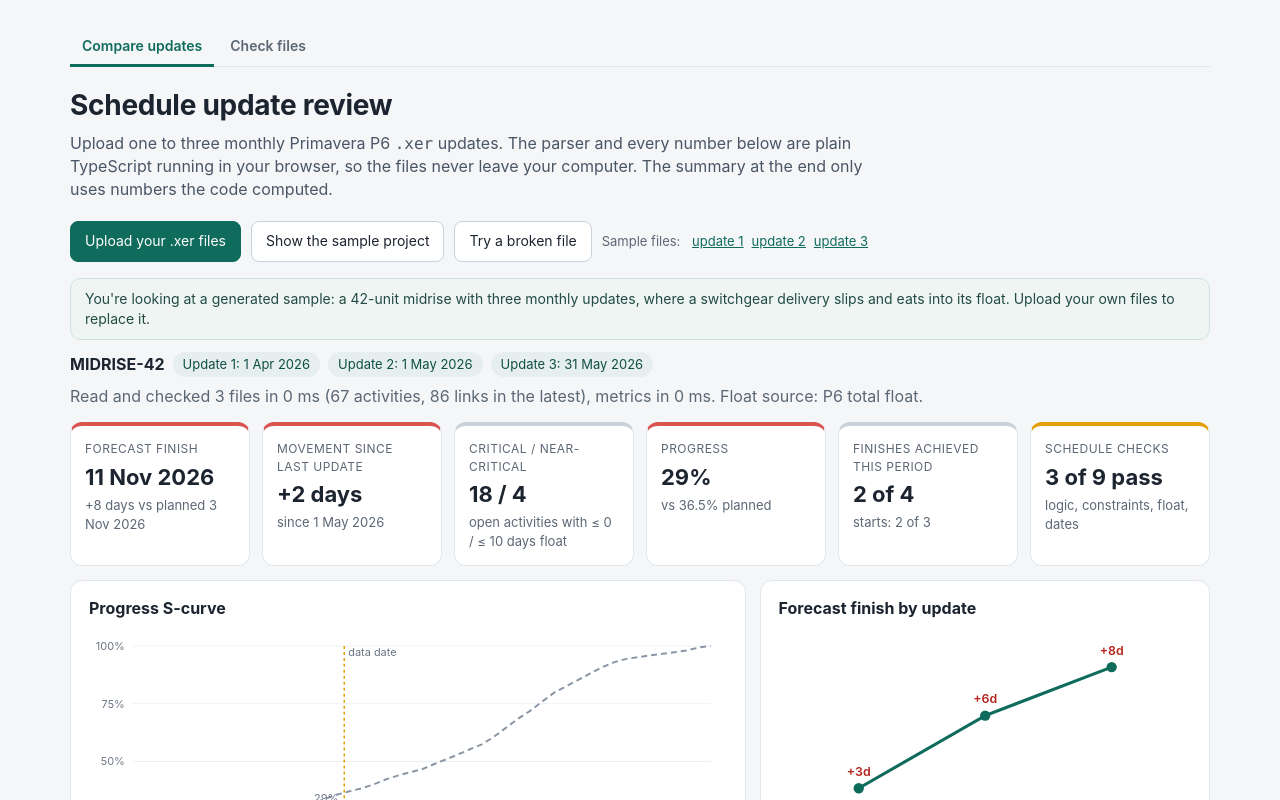
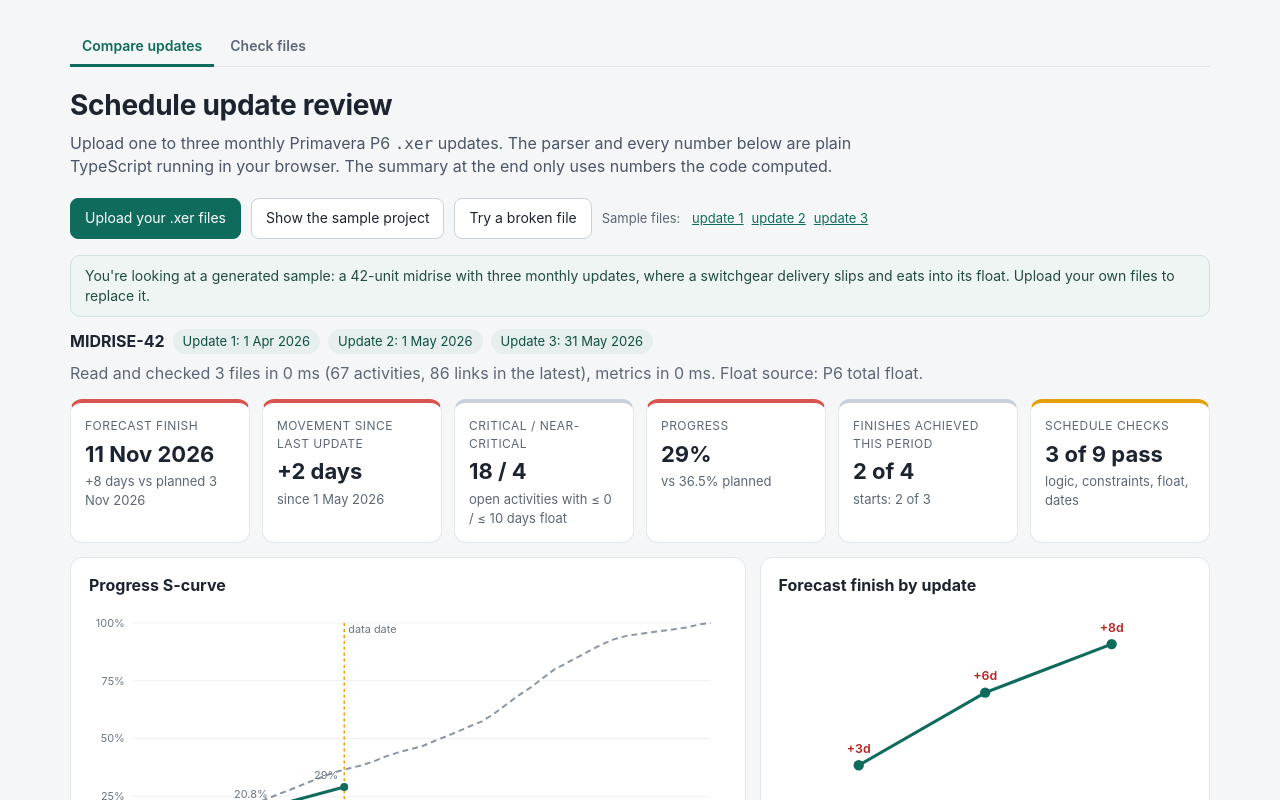
Before and after one commit to syednabilashraf/p6-xer-insights, a React (Vite) app: page / in a window 1280 px wide. Shown: the top 800 px of the page. Built offline with nearby package versions, Linux system fonts and the light colour scheme.

Commit message:
drop the files never leave your computer line from both tabs and the readme

```diff
--- a/src/App.tsx
+++ b/src/App.tsx
@@ -148,7 +148,7 @@ function CompareMode() {
           <h1>Schedule update review</h1>
           <p className="lede">
             Upload one to three monthly Primavera P6 <code>.xer</code> updates. The parser and every number below are plain
-            TypeScript running in your browser, so the files never leave your computer. The summary at the end only uses
+            TypeScript running in your browser. The summary at the end only uses
             numbers the code computed.
           </p>
         </div>
--- a/src/CheckMode.tsx
+++ b/src/CheckMode.tsx
@@ -127,7 +127,7 @@ export function CheckMode() {
         <p className="lede">
           Load one or more Primavera P6 <code>.xer</code> files. Each file gets its own card: the rows that couldn't be read
           cleanly (with their line numbers), three schedule checks (missing links, negative float, high float) and a chart of
-          total float. It runs in your browser, so the files never leave your computer.
+          total float.
         </p>
       </header>
 
```
Also changed, not shown: 1 other file (tests, documents, lock files or other folders).
